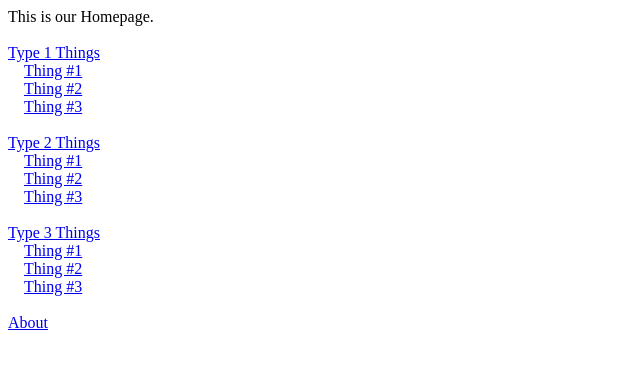
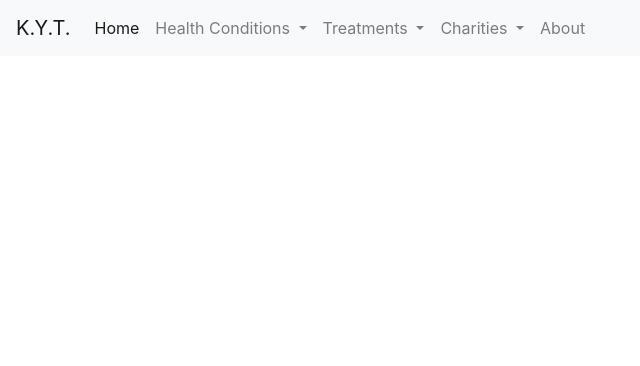
Before and after one commit to beaudrychase/know-your-treatment, a plain HTML site: page placeholderWebsite/index.html in a window 1280 px wide. Shown: the whole page, without its empty margins (0-640 px from the left). Drawn offline with nearby package versions, Linux system fonts and the light colour scheme.

Commit message:
added navbar
the index file now contains all the navigation elements that should be on every page, but I can't get linking to work properly on sub-pages

```diff
--- a/placeholderWebsite/index.html
+++ b/placeholderWebsite/index.html
@@ -1,18 +1,87 @@
-This is our Homepage.<br>
-<br>
-<a href="type1.html">Type 1 Things</a><br>
-&nbsp;&nbsp;&nbsp;&nbsp;<a href="type1thing1.html">Thing #1</a><br>
-&nbsp;&nbsp;&nbsp;&nbsp;<a href="type1thing2.html">Thing #2</a><br>
-&nbsp;&nbsp;&nbsp;&nbsp;<a href="type1thing3.html">Thing #3</a><br>
-<br>
-<a href="type2.html">Type 2 Things</a><br>
-&nbsp;&nbsp;&nbsp;&nbsp;<a href="type2thing1.html">Thing #1</a><br>
-&nbsp;&nbsp;&nbsp;&nbsp;<a href="type2thing2.html">Thing #2</a><br>
-&nbsp;&nbsp;&nbsp;&nbsp;<a href="type2thing3.html">Thing #3</a><br>
-<br>
-<a href="type3.html">Type 3 Things</a><br>
-&nbsp;&nbsp;&nbsp;&nbsp;<a href="type3thing1.html">Thing #1</a><br>
-&nbsp;&nbsp;&nbsp;&nbsp;<a href="type3thing2.html">Thing #2</a><br>
-&nbsp;&nbsp;&nbsp;&nbsp;<a href="type3thing3.html">Thing #3</a><br>
-<br>
-<a href="about.html">About</a><br>
+<!doctype html>
+<!-- index.html -->
+<!-- this file contains the navbar components that should be seen across all pages -->
+<html lang="en">
+  <head>
+    <!-- Required meta tags -->
+    <meta charset="utf-8">
+    <meta name="viewport" content="width=device-width, initial-scale=1, shrink-to-fit=no">
+
+    <!-- Bootstrap CSS -->
+    <link rel="stylesheet" href="https://stackpath.bootstrapcdn.com/bootstrap/4.1.1/css/bootstrap.min.css" integrity="sha384-WskhaSGFgHYWDcbwN70/dfYBj47jz9qbsMId/iRN3ewGhXQFZCSftd1LZCfmhktB" crossorigin="anonymous">
+
+        <nav class="navbar navbar-expand-lg navbar-light bg-light">
+      <a class="navbar-brand" href="#">K.Y.T.</a>
+      <button class="navbar-toggler" type="button" data-toggle="collapse" data-target="#navbarSupportedContent" aria-controls="navbarSupportedContent" aria-expanded="false" aria-label="Toggle navigation">
+        <span class="navbar-toggler-icon"></span>
+      </button>
+      <!-- menu bar links -->
+      <div class="collapse navbar-collapse" id="navbarSupportedContent">
+        <ul class="navbar-nav mr-auto">
+
+          <!-- home link -->
+          <li class="nav-item active">
+            <a class="nav-link" href="#">Home<span class="sr-only">(current)</span></a>
+          </li>
+
+          <!-- Health Conditions Dropdown -->
+          <li class="nav-item dropdown">
+            <a class="nav-link dropdown-toggle" href="#" id="navbarDropdown" role="button" data-toggle="dropdown" aria-haspopup="true" aria-expanded="false">
+              Health Conditions
+            </a>
+            <div class="dropdown-menu" aria-labelledby="navbarDropdown">
+              <a class="dropdown-item" href="template.html">Template</a>
+              <a class="dropdown-item" href="#">HC2</a>
+              <a class="dropdown-item" href="#">HC3</a>
+            </div>
+          </li>
+
+          <!-- Treatments Dropdown -->
+          <li class="nav-item dropdown">
+            <a class="nav-link dropdown-toggle" href="#" id="navbarDropdown" role="button" data-toggle="dropdown" aria-haspopup="true" aria-expanded="false">
+              Treatments
+            </a>
+            <div class="dropdown-menu" aria-labelledby="navbarDropdown">
+              <a class="dropdown-item" href="#">T1</a>
+              <a class="dropdown-item" href="#">T2</a>
+              <a class="dropdown-item" href="#">T3</a>
+            </div>
+          </li>
+
+          <!-- Charities Dropdown -->
+          <li class="nav-item dropdown">
+            <a class="nav-link dropdown-toggle" href="#" id="navbarDropdown" role="button" data-toggle="dropdown" aria-haspopup="true" aria-expanded="false">
+              Charities
+            </a>
+            <div class="dropdown-menu" aria-labelledby="navbarDropdown">
+              <a class="dropdown-item" href="#">C1</a>
+              <a class="dropdown-item" href="#">C2</a>
+              <a class="dropdown-item" href="#">C3</a>
+            </div>
+          </li>
+
+          <!-- About Page-->
+          <li class="nav-item">
+        <a class="nav-link" href="about.html">About</a>
+      </li>
+
+        </ul>
+
+        <!-- future search feature? -->
+        <!-- <form class="form-inline my-2 my-lg-0">
+          <input class="form-control mr-sm-2" type="search" placeholder="Search" aria-label="Search">
+          <button class="btn btn-outline-success my-2 my-sm-0" type="submit">Search</button>
+        </form> -->
+      </div>
+    </nav>
+  </head>
+  <body>
+
+
+    <!-- Optional JavaScript -->
+    <!-- jQuery first, then Popper.js, then Bootstrap JS -->
+    <script src="https://code.jquery.com/jquery-3.3.1.slim.min.js" integrity="sha384-q8i/X+965DzO0rT7abK41JStQIAqVgRVzpbzo5smXKp4YfRvH+8abtTE1Pi6jizo" crossorigin="anonymous"></script>
+    <script src="https://cdnjs.cloudflare.com/ajax/libs/popper.js/1.14.3/umd/popper.min.js" integrity="sha384-ZMP7rVo3mIykV+2+9J3UJ46jBk0WLaUAdn689aCwoqbBJiSnjAK/l8WvCWPIPm49" crossorigin="anonymous"></script>
+    <script src="https://stackpath.bootstrapcdn.com/bootstrap/4.1.1/js/bootstrap.min.js" integrity="sha384-smHYKdLADwkXOn1EmN1qk/HfnUcbVRZyYmZ4qpPea6sjB/pTJ0euyQp0Mk8ck+5T" crossorigin="anonymous"></script>
+  </body>
+</html>
```
Also changed, not shown: placeholderWebsite/template.html (added, +29 -0 lines).
